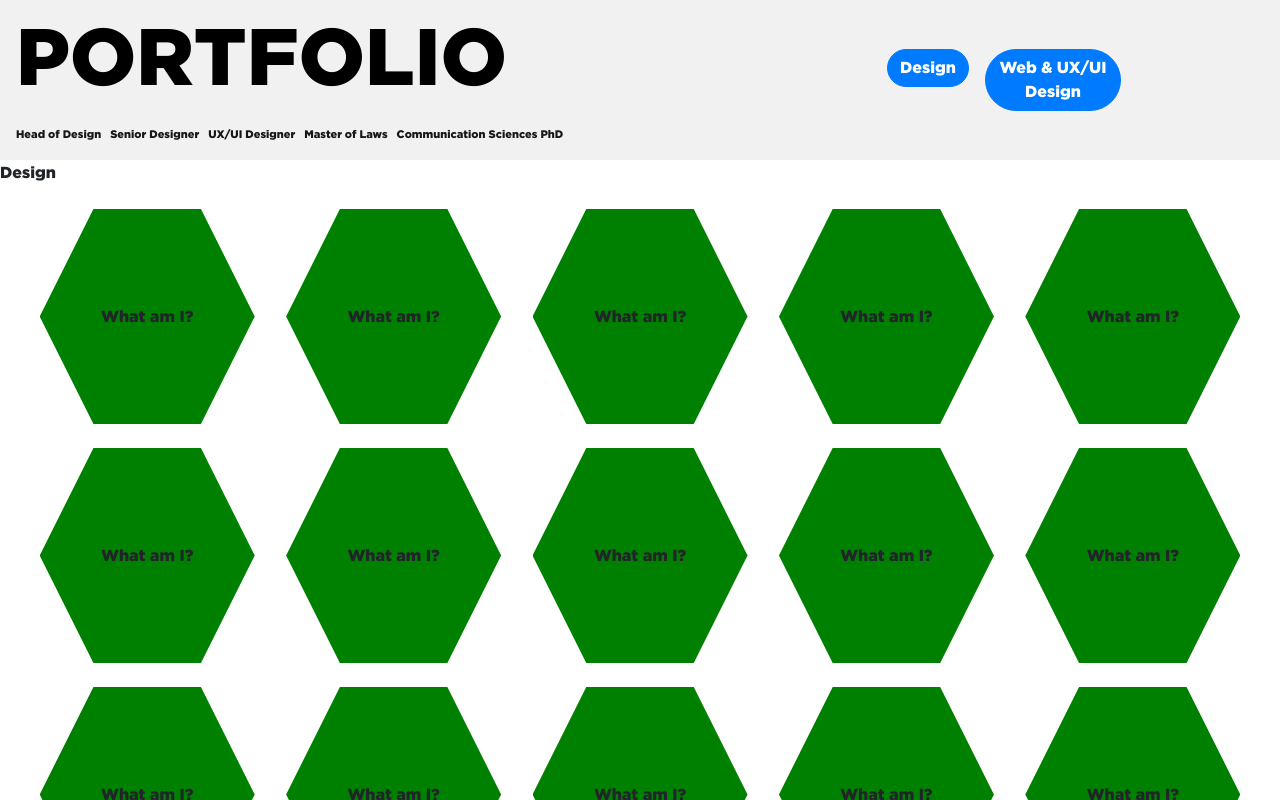
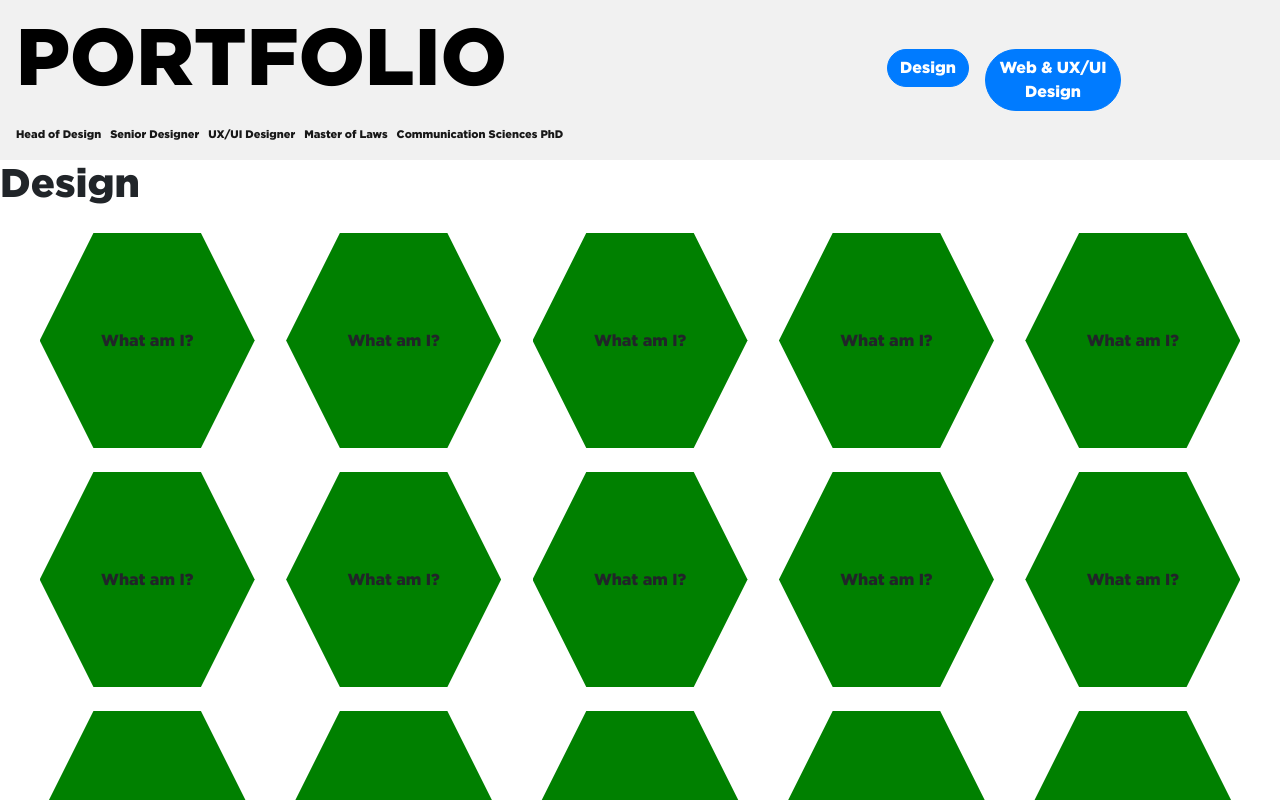
Before and after one commit to raultesta/Vue, a Vue app: page /design in a window 1280 px wide. Shown: the top 800 px of the page. Built offline with nearby package versions, Linux system fonts and the light colour scheme.

Commit message:
Small change to the DESIGN font size and location on the design page

```diff
--- a/src/views/pages/Design.vue
+++ b/src/views/pages/Design.vue
@@ -1,6 +1,6 @@
 <template>
     <div class="page-design">
-      Design
+      <h1>Design</h1>
 
       <b-row class="mt-4 mx-4">
         <b-col v-for="(hexagon, index) in hexagons" :key="index" class="mb-4 d-flex justify-content-center">
@@ -18,7 +18,7 @@ export default {
 
   data: () => ({
     hexagons: [
-      'hexagon',
+      'src="../../assets/images/Hexagons_RT-01.svg',
       'hexagon',
       'hexagon',
       'hexagon',
```
